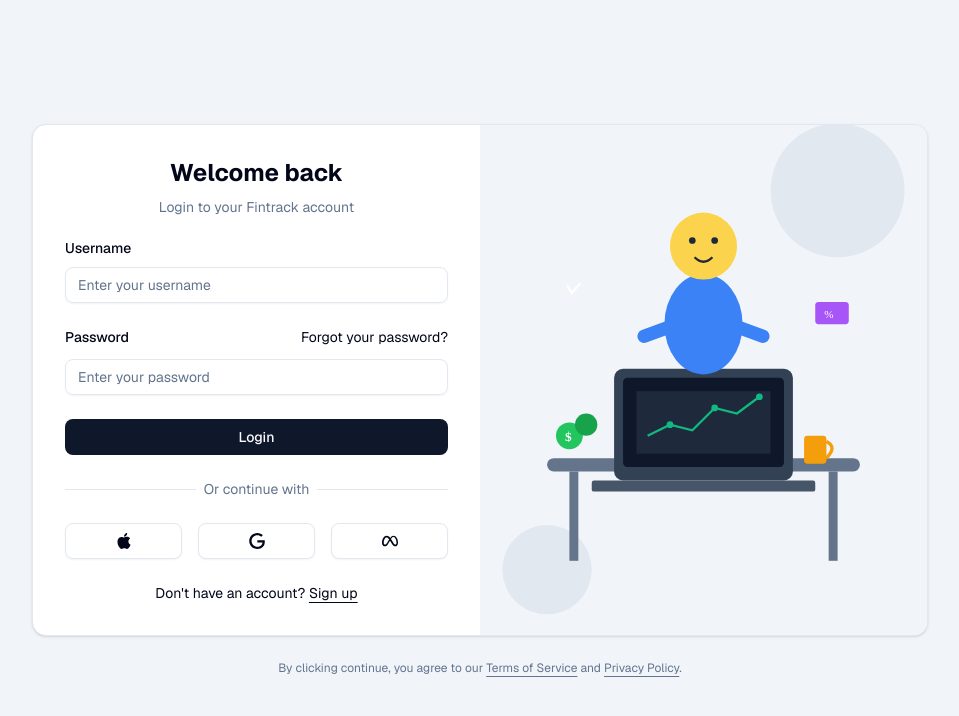
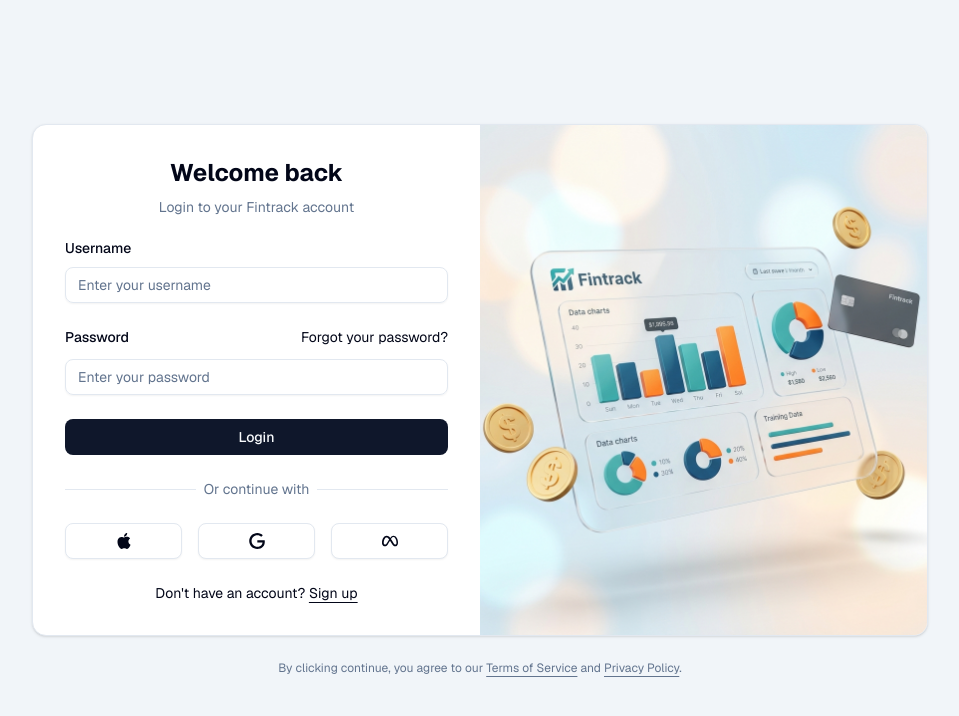
Before and after one commit to dzkrii/fintrack, a Next.js app: page /login in a window 1280 px wide. Shown: the top 716 px of the page, without its empty margins (160-1119 px from the left). Built offline with nearby package versions, Linux system fonts and the light colour scheme; no server answers.

Commit message:
feat: update login illustration to PNG format and add new image asset

```diff
--- a/components/auth/login-form.tsx
+++ b/components/auth/login-form.tsx
@@ -132,7 +132,7 @@
           </form>
           <div className="bg-muted relative hidden md:block">
             <img
-              src="/images/login-illustration.svg"
+              src="/images/login-illustration.png"
               alt="Login illustration"
               className="absolute inset-0 h-full w-full object-cover dark:brightness-[0.2] dark:grayscale"
             />
```
Also changed, not shown: public/images/login-illustration.png (added).
